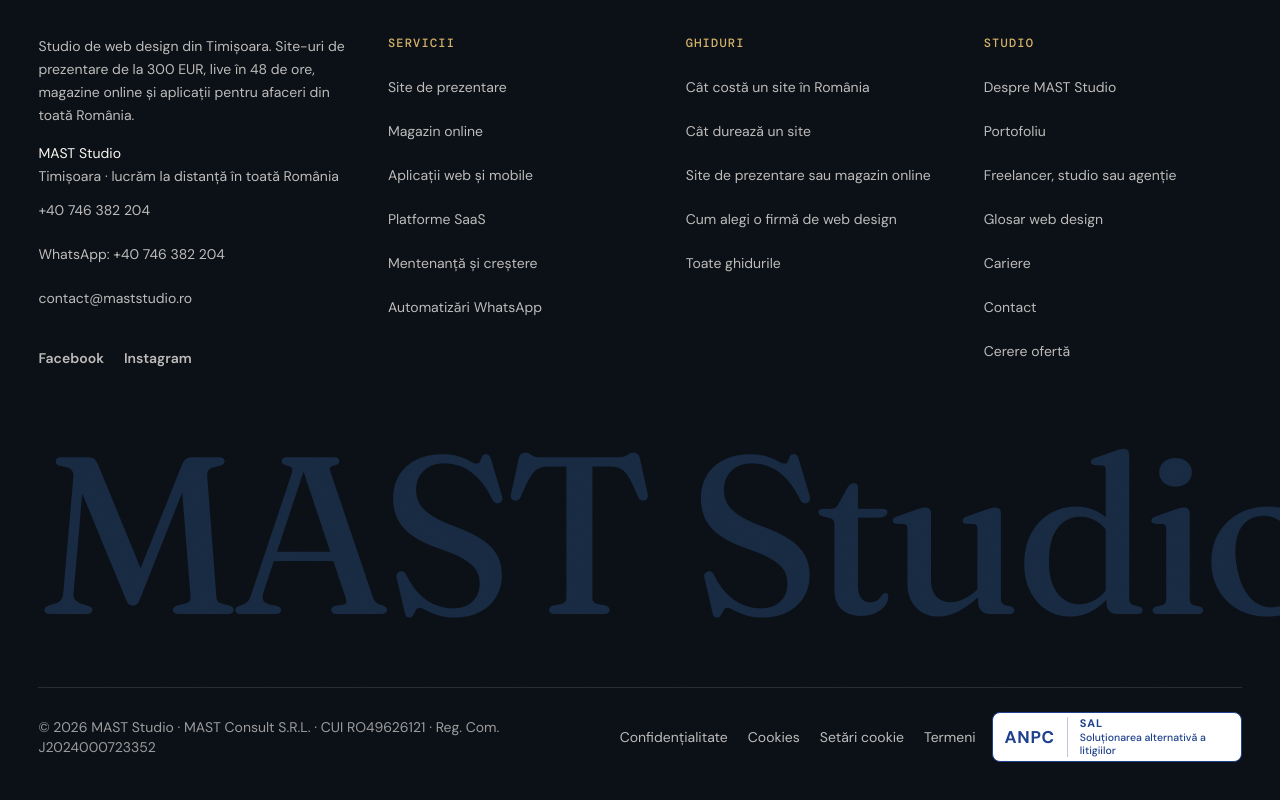
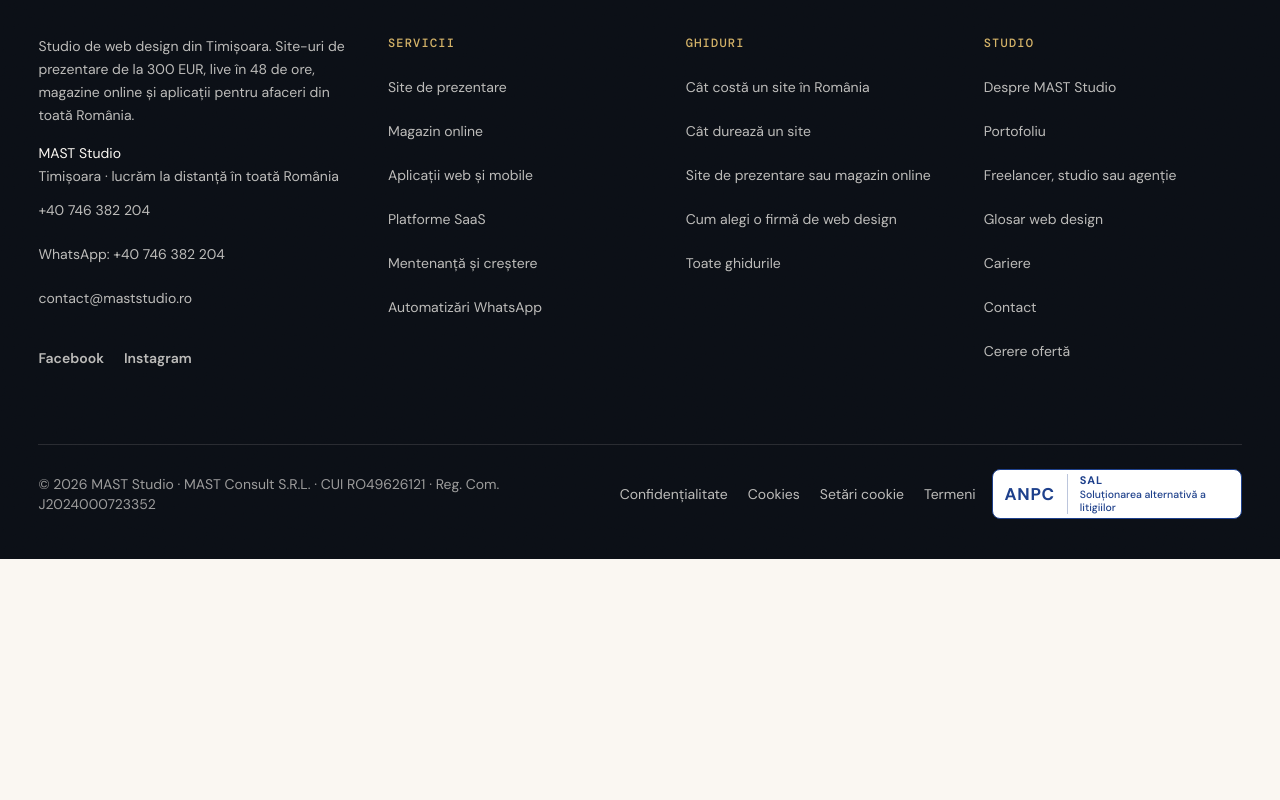
Before and after one commit to thinkbluu/jack-3d-creator-portfolio, a Next.js app: page /mockup in a window 1280 px wide. Shown: the part 6258-7058 px from the top of the page. After the commit the page ends 6817 px from the top, so only its background shows below. Built offline with nearby package versions, Linux system fonts and the light colour scheme; no server answers.

Commit message:
Remove the oversized MAST Studio wordmark from the footer

```diff
--- a/components/Footer.tsx
+++ b/components/Footer.tsx
@@ -112,13 +112,6 @@ export default function Footer({ cta = true }: { cta?: boolean } = {}) {
           <FooterColumn title={footer.studio} links={studioLinks} />
         </div>
 
-        <p
-          aria-hidden="true"
-          className="display-xl select-none whitespace-nowrap text-center text-[clamp(4rem,17.5vw,17rem)] leading-[0.8] text-[var(--navy-2)]"
-        >
-          MAST Studio
-        </p>
-
         <div className="flex flex-col gap-4 border-t border-[var(--hairline-dark)] pt-6 text-[var(--on-dark-3)] lg:flex-row lg:items-center lg:justify-between">
           <p>
             © {year} {SITE_NAME} · {LEGAL_NAME} · CUI {VAT_ID} · {footer.register} {TRADE_REGISTER_NUMBER}
```
